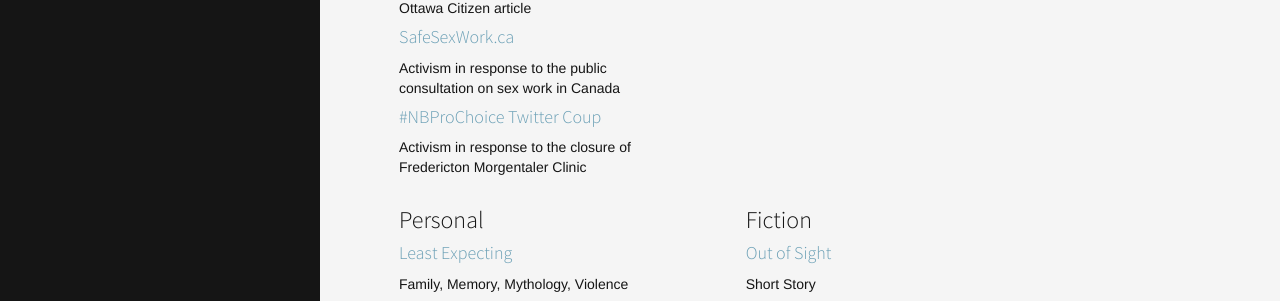
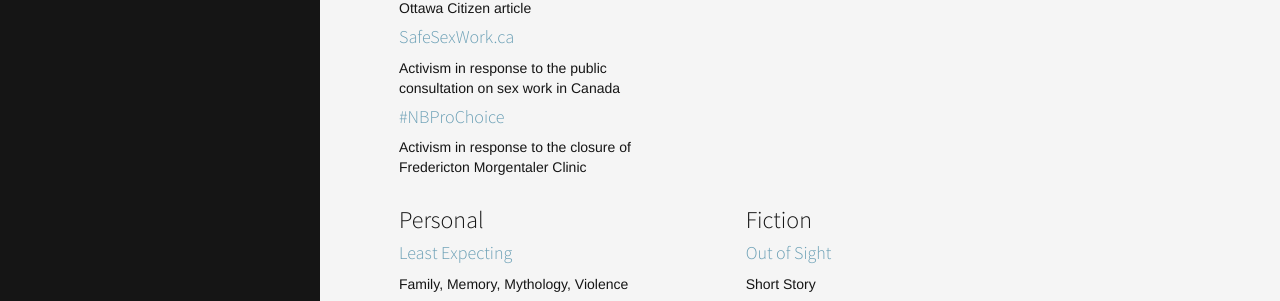
Before and after one commit to madeleinegermaine/madeleinegermaine, a Jekyll site: the page built from index.html, in a window 1280 px wide and 1348 px high. Shown: the part 779-1080 px from the top of the window. Built offline with Jekyll 4.4.1, drawn with Linux system fonts in a browser that asks for light colours; the list of posts is cut into pages by our own code.

Commit message:
Updated index.html

```diff
--- a/index.html
+++ b/index.html
@@ -49,7 +49,7 @@
       work in Canada</p>
       </li>
       <li>
-      	<h4><a href="http://nbprochoice.tumblr.com/post/87023959650/the-twitter-campaign-link-hoped-to-publicly">#NBProChoice Twitter Coup</a></h4>
+      	<h4><a href="http://nbprochoice.tumblr.com/post/87023959650/the-twitter-campaign-link-hoped-to-publicly">#NBProChoice</a></h4>
       	<p>Activism in response to the closure of Fredericton Morgentaler Clinic</p>
       </li>
     </ul>
```
